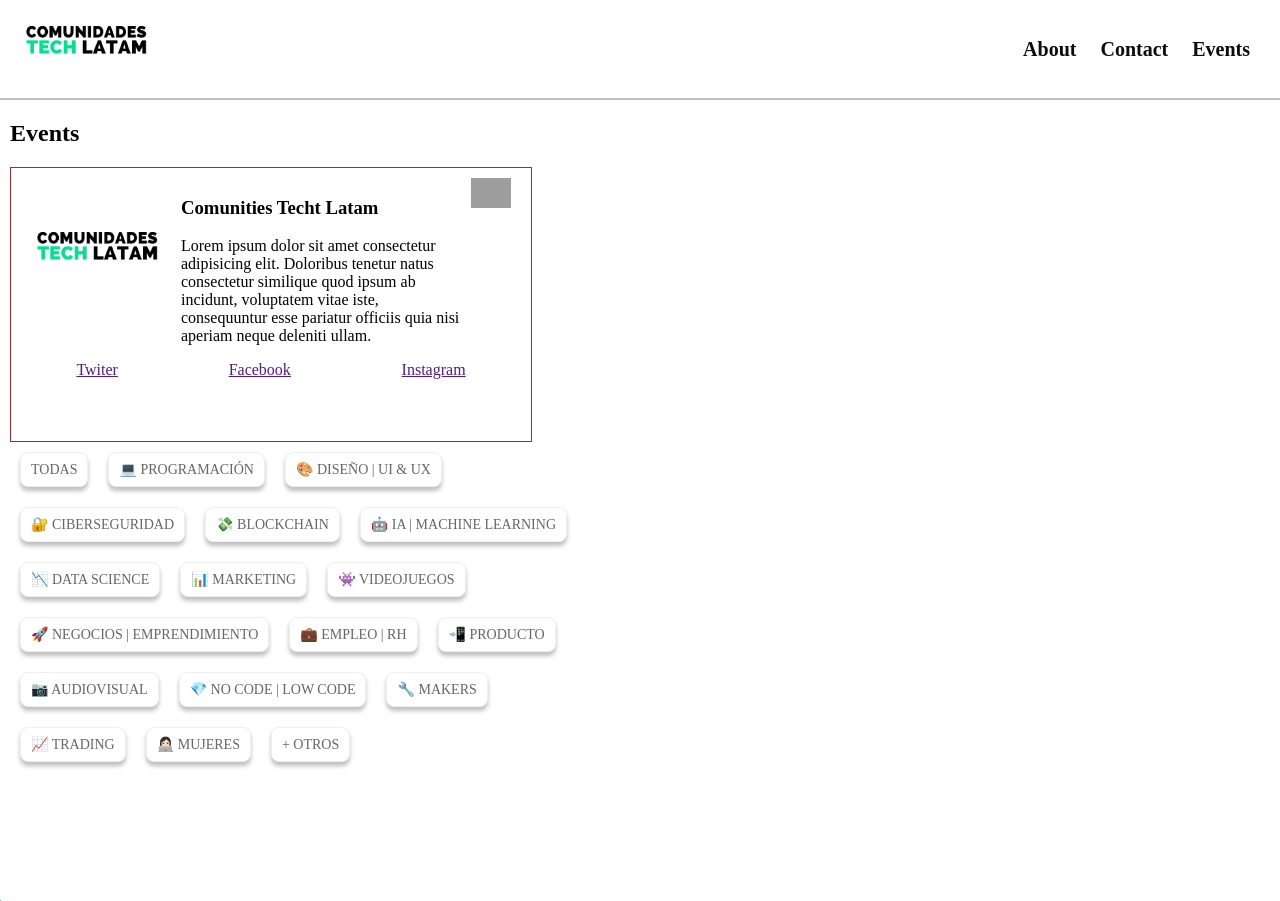
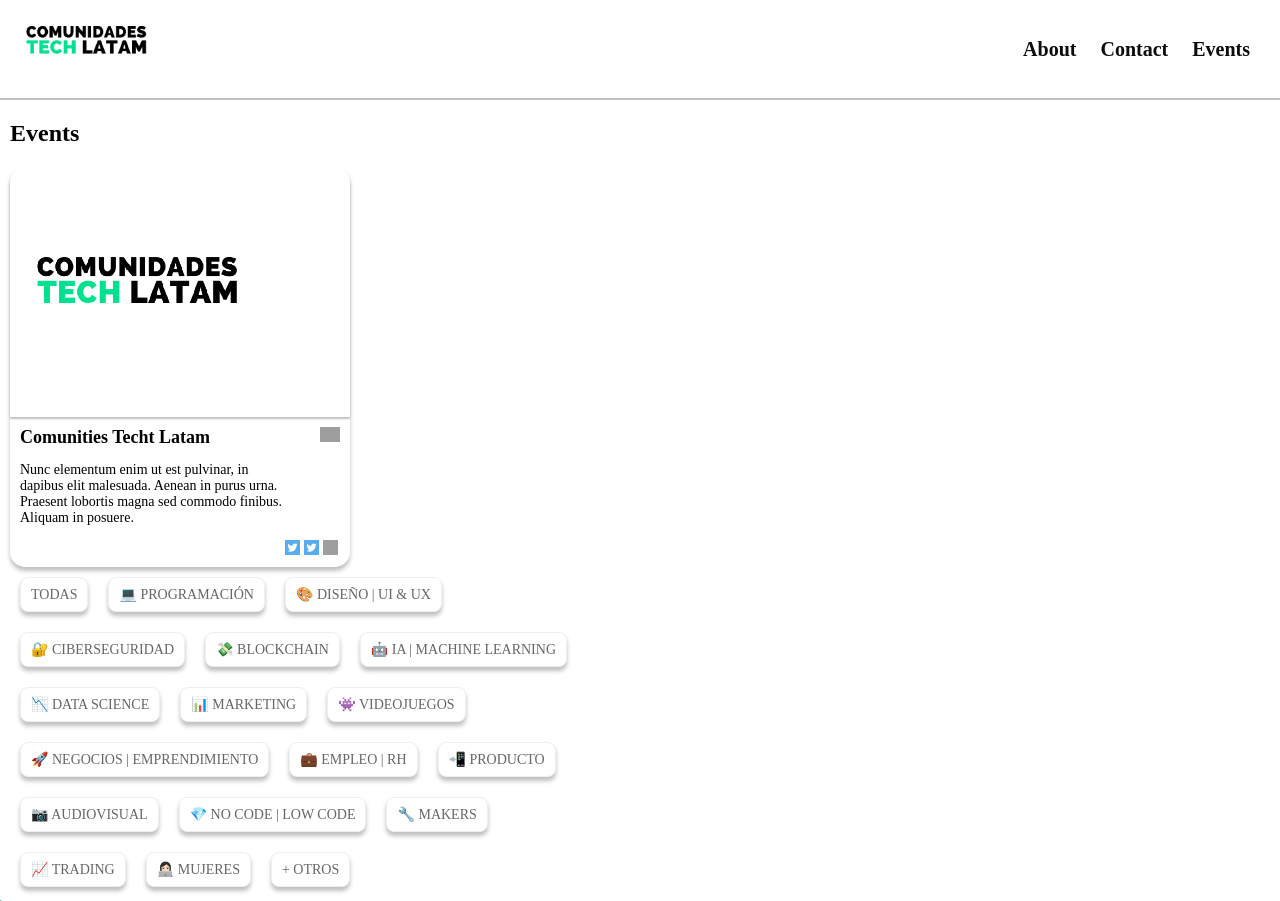
Before and after one commit to ComunidadesTechLat/ComunitiesTechLatam, a Django app: page /events/ in a window 1280 px wide. Shown: the top 901 px of the page. Run offline with Django 3.2, Linux system fonts and the light colour scheme; grey boxes are pictures that could not be loaded.

Commit message:
Add community card

```diff
--- a/static/css/main.css
+++ b/static/css/main.css
@@ -105,39 +105,70 @@ body {
   background: #FFFFFF;
   border: 1px solid #EFEFEF;
   box-sizing: border-box;
-  /* SHADOW 4 */
   box-shadow:var(--box-shadow);
   border-radius: 8px;
 }
 .tags a:active {
     transform: translateY(1px);
     border-color: #FFFFFF;
-    box-shadow: 0px 2px 2px rgba(0, 0, 0, 0.25);;
+    box-shadow: 0px 2px 2px rgba(0, 0, 0, 0.25);
 }
 .community {
     display: grid;
-    padding: 10px;
-    grid-template: 1fr 70px/ 150px 1fr 50px;
+    grid-template: 1fr 150px / 1fr;
     column-gap: 10px;
-    width: 500px;
-    grid-template-areas: "c_logo c_details c_flag"
-                         "c_medina c_medina c_medina";
-    border: 1px solid brown;
+    width: 340px;
+    height: 400px;
+    box-shadow:var(--box-shadow);
+    grid-template-areas: "c_logo"
+                         "c_details";
+    border-radius: 15px;
 }
 .community__logo {
-    height: 150px;
     grid-area: c_logo;
+    height: 250px;
+    box-shadow: 0px 2px 2px rgba(0, 0, 0, 0.25);
+    border-radius: 15px 15px 0px 0px;
+}
+.community__logo img {
+    height: 100%;
 }
 .community__details {
     grid-area: c_details;
+    display: flex;
+    padding: 10px;
+}
+.community__details h3 {
+    font-size: 18px;
+    margin: 0;
+}
+.community__details p {
+    font-size: 14px;
+}
+.community__thirdpartys{
+    display: flex;
+    flex-direction: column;
+    align-items: flex-end;
+    justify-content: space-between;
 }
 .community__media {
-    grid-area: c_medina;
-    display: flex;
-    flex-wrap: wrap;
-    justify-content: space-around;
+        display: flex;
+}
+.icon {
+    display: block;
+    width: 15px;
+    height: 15px;
+    margin: 2px;
+}
+.icon-twitter {
+    background-image: url("/static/img/tweet_icon.svg");
+}
+.icon-insta {
+    background-image: url("/static/img/insta_icon.svg");
+}
+.icon-face {
+    background-image: url("/static/img/tweet_icon.svg");
 }
 .community__flag {
-    height: 30px;
-    grid-area: c_flag;
+    height: 15px;
 }
--- a/templates/web/events.html
+++ b/templates/web/events.html
@@ -7,17 +7,24 @@ events
 <section class="main-cointaier container">
     <h1>Events</h1>
     <section class="community">
-        <img class="community__logo" src="{% static 'img/logo.png' %}" alt="Logo Comunities Techt Latam">
+        <div class="community__logo">
+            <img src="{% static 'img/logo.png' %}" alt="Logo Comunities Techt Latam">
+        </div>
         <article class="community__details">
-            <h3>Comunities Techt Latam</h3>
-            <p>Lorem ipsum dolor sit amet consectetur adipisicing elit. Doloribus tenetur natus consectetur similique quod ipsum ab incidunt, voluptatem vitae iste, consequuntur esse pariatur officiis quia nisi aperiam neque deleniti ullam.</p>
+            <div>
+                <h3>Comunities Techt Latam</h3>
+                <p>Nunc elementum enim ut est pulvinar, in dapibus elit malesuada. Aenean in purus urna. Praesent lobortis magna sed commodo finibus. Aliquam in posuere.</p>
+            </div>
+            <div class="community__thirdpartys">
+                <img class="community__flag" src="https://restcountries.eu/data/mex.svg" alt="Logo Comunities Techt Latam">
+                <div class="community__media">
+
+                    <a href=""><i class="icon icon-twitter"></i></a>
+                    <a href=""><i class="icon icon-face"></i></a>
+                    <a href=""><i class="icon icon-insta"></i></a>
+                </div>
+            </div>
         </article>
-        <img class="community__flag" src="https://restcountries.eu/data/mex.svg" alt="Logo Comunities Techt Latam">
-        <div class="community__media">
-            <a href="">Twiter</a>
-            <a href="">Facebook</a>
-            <a href="">Instagram</a>
-        </div>
     </section>
     <div class="tags">
         <a href="#">TODAS</a>
```
Also changed, not shown: static/img/insta_icon.svg (added), static/img/tweet_icon.svg (added).
